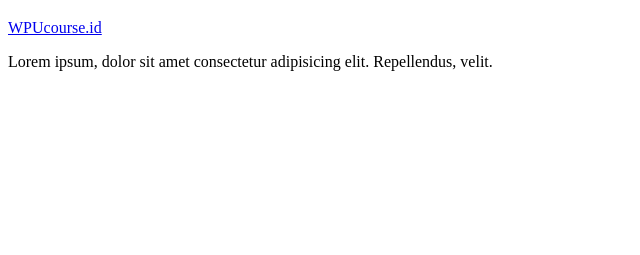
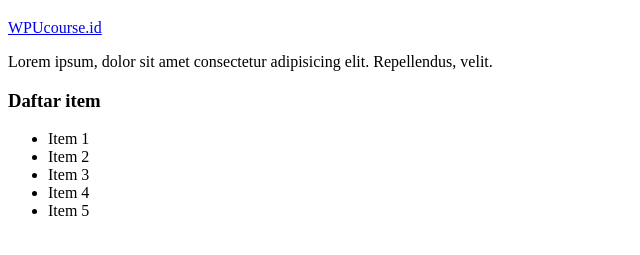
Before and after one commit to aginksv/itw2026-263040020, a plain HTML site: page wpubelajarweb/04-git-dan-github/coba-git.html in a window 1280 px wide. Shown: the part 61-316 px from the top of the page, without its empty margins (0-640 px from the left). Drawn offline with Linux system fonts and the light colour scheme.

Commit message:
feat: menambahkan daftar item di coba-git.html

```diff
--- a/wpubelajarweb/04-git-dan-github/coba-git.html
+++ b/wpubelajarweb/04-git-dan-github/coba-git.html
@@ -9,5 +9,13 @@
     <h1>Hello, git!</h1>
    <a href="https://wpucourse.id">WPUcourse.id</a>
    <p>Lorem ipsum, dolor sit amet consectetur adipisicing elit. Repellendus, velit.</p>
+   <h3>Daftar item</h3>
+   <ul>
+    <li>Item 1</li>
+    <li>Item 2</li>
+    <li>Item 3</li>
+    <li>Item 4</li>
+    <li>Item 5</li>
+   </ul>
 </body>
 </html>
```
